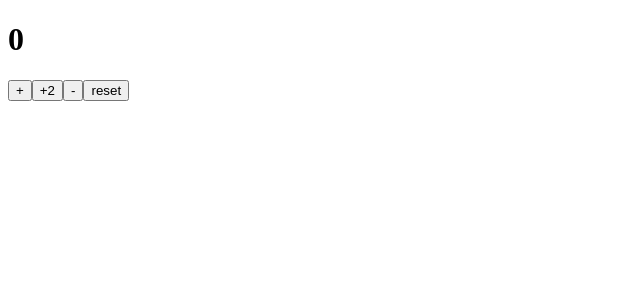
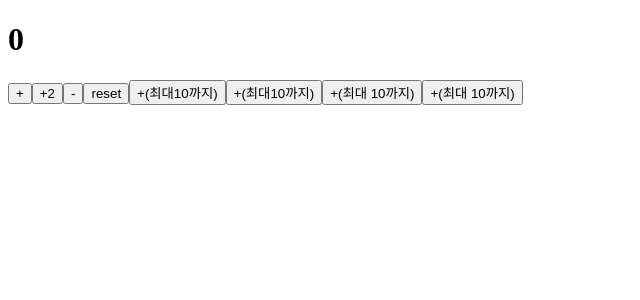
Before and after one commit to Yeseo0502/PRO_3413, a React (Vite) app: page / in a window 1280 px wide. Shown: the top 300 px of the page, without its empty margins (0-640 px from the left). Built offline with nearby package versions, Linux system fonts and the light colour scheme.

Commit message:
CounterApp +(최대10까지), 끝🔚

```diff
--- a/src/CounterApp.jsx
+++ b/src/CounterApp.jsx
@@ -5,15 +5,32 @@ import heroImg from "./assets/hero.png";
 // import "./App.css";
 
 function CounterApp() {
-  const [count, setCount] = useState(0); //tkdxorkqtm dlwjs tkdxorkqt; setCount() : 상태를 바꾸는 함수. 반드시 얘로 바꿔야함
-
+  //count : 상태 값, 이전 상태값; setCount() : 상태를 바꾸는 함수. 반드시 얘로 바꿔야함
+  const [count, setCount] = useState(0);
+  function plusMax10(){
+    setCount((count)=>{
+      if(count >= 10) return 10;
+      return count + 1;
+    });
+  }
   return (
     <>
-      <h1>{count}</h1>
-      <button onClick={() => setCount((count) => count + 1)}>+</button>
-      <button onClick={() => setCount((count) => count + 2)}>+2</button>
-      <button onClick={() => setCount((count) => count - 1)}>-</button>
-      <button onClick={() => setCount(0)}>reset</button>
+    <h1>{count}</h1>
+    <button onClick={() => setCount((count) => count+1)}>+</button>
+    <button onClick={() => setCount((count) => count+2)}>+2</button>
+    <button onClick={() => setCount((count) => count-1)}>-</button>
+    <button onClick={() => setCount(0)}>reset</button>
+
+    <button onClick={() => setCount((count) => count>=10 ? 10 : count+1)}>+(최대10까지)</button>
+    <button onClick={() => setCount((count) => Math.min(count+1,10))}>+(최대10까지)</button>
+    {/* <button onClick={() => setCount((count) => {
+      if(count >= 10) return 10;
+      return count+1;
+    })}>+(최대 10까지)</button> */}
+
+    <button onClick={() => plusMax10()}>+(최대 10까지)</button>
+    <button onClick={plusMax10}>+(최대 10까지)</button>
+
       {/* <button
         className="counter"
         onClick={() => setCount((count) => count + 1)}
```
Also changed, not shown: 1 other file (tests, documents, lock files or other folders).
